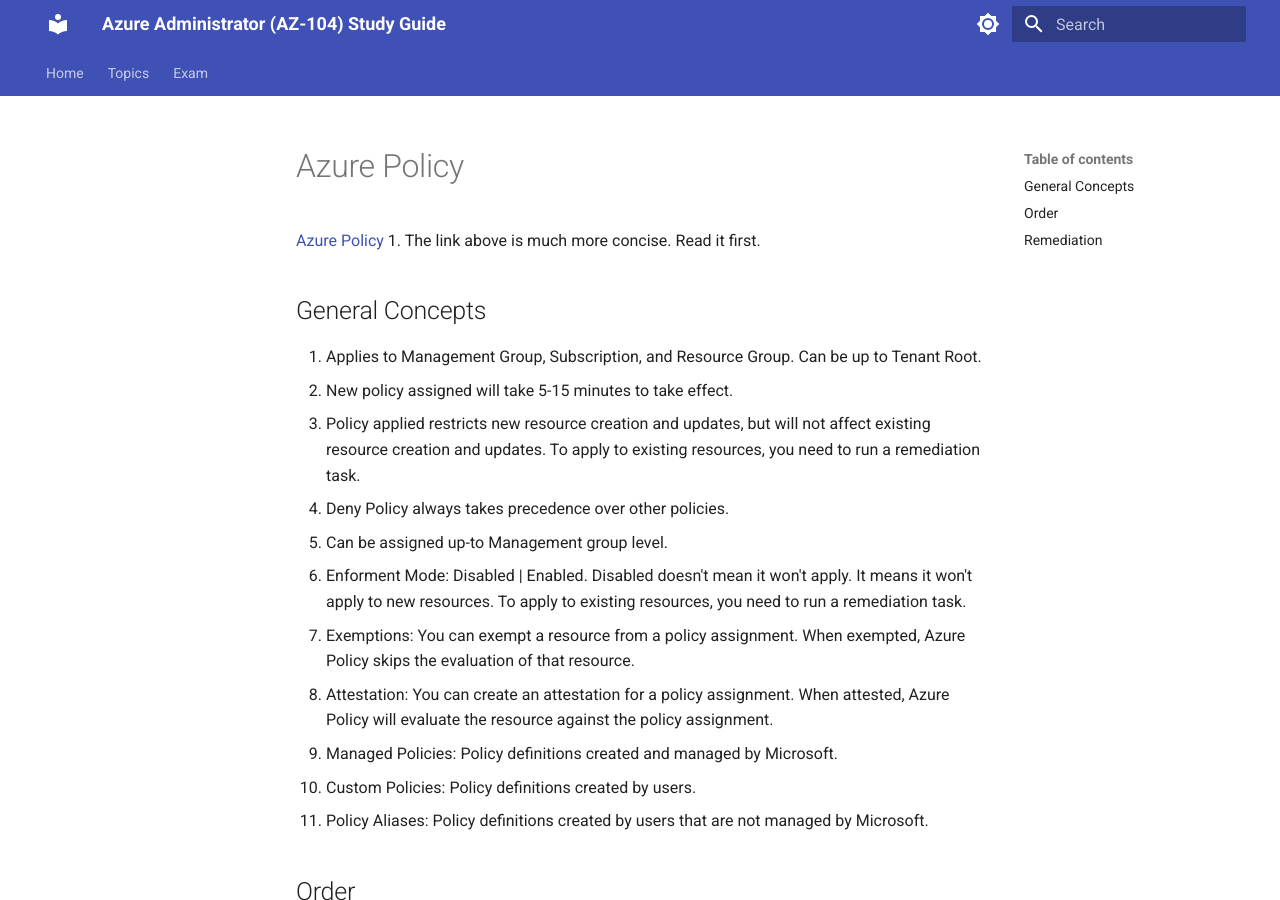
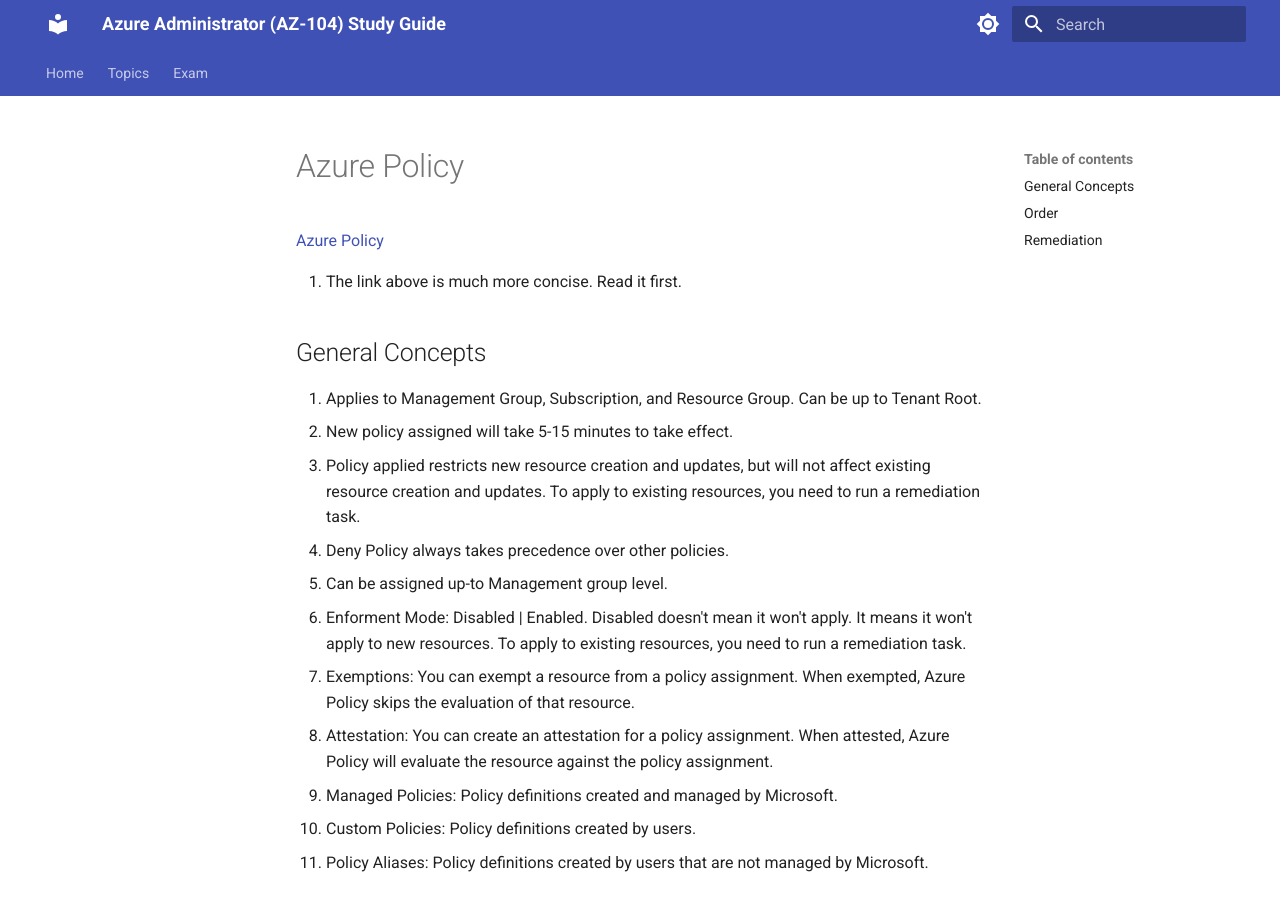
Before and after one commit to yoonghan/AZ-104-Azure-Administrator-Associate, an MkDocs documentation site: the page built from docs/Azure-Policy.md, in a window 1280 px wide and 900 px high. Built offline with MkDocs 1.6.1 and Material for MkDocs 9.7.7, drawn with Linux system fonts in a browser that asks for light colours; part of the change alters nothing that is shown.

```diff
--- a/docs/Azure-Policy.md
+++ b/docs/Azure-Policy.md
@@ -1,5 +1,6 @@
 # Azure Policy
 [Azure Policy](https://learn.microsoft.com/en-us/training/modules/sovereignty-policy-initiatives/azure-policy-design-principles)
+
 1. The link above is much more concise. Read it first.
 
 ## General Concepts
@@ -29,3 +30,6 @@
 
 ## Remediation
 Remediation is a process that allows you to apply a policy assignment to existing resources. When you create a policy assignment, it will not affect existing resources. To apply the policy assignment to existing resources, you need to run a remediation task.
+
+
+![Policy Check](img/policy-check.png)
```
Also changed, not shown: docs/img/policy-check.png (added).
